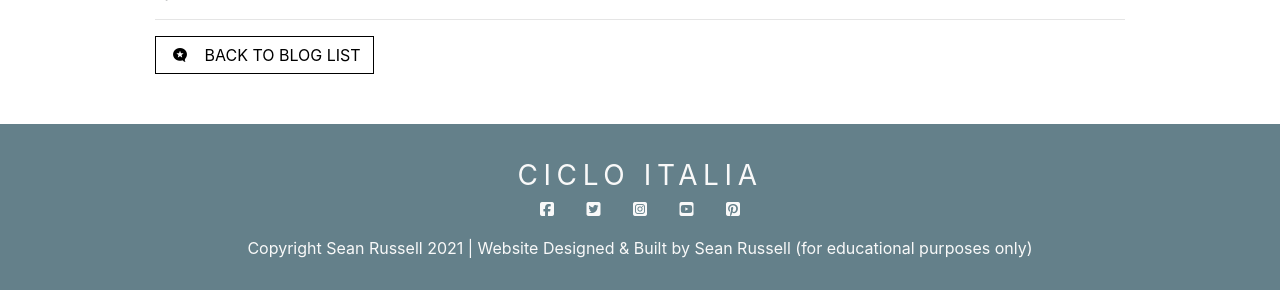
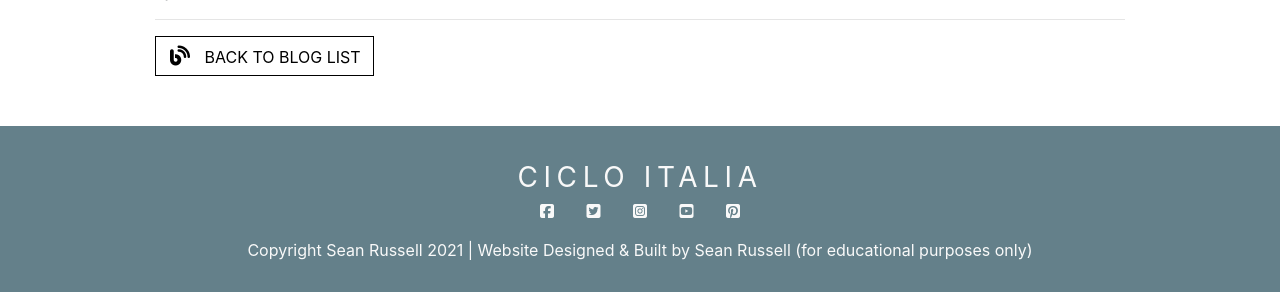
Before and after one commit to sruss07/MS04-Ciclo-Italia, a Django app: template blog/templates/blog/blog_details.html in a window 1280 px wide. Shown: the part 594-886 px from the top of the page. Run offline with Django 3.2, Linux system fonts and the light colour scheme; the template is opened without the code that fills it, so the values that code supplies are empty; parts of the project's set-up code (start-up, migrations or seed data) failed here and were passed over; some libraries are stand-ins or nearby versions.

Commit message:
updated font awesome blog icon

```diff
--- a/blog/templates/blog/blog_details.html
+++ b/blog/templates/blog/blog_details.html
@@ -44,7 +44,7 @@
         <div class="list-button">
             <a href="{% url 'blog_list' %}" class="btn btn-outline-black rounded-0">
                 <span class="icon mr-2">
-                    <i class="fab fa-microblog"></i>
+                    <i class="fas fa-blog fa-lg"></i>
                 </span>
                 <span class="text-uppercase">Back to Blog List</span>
             </a>
```
